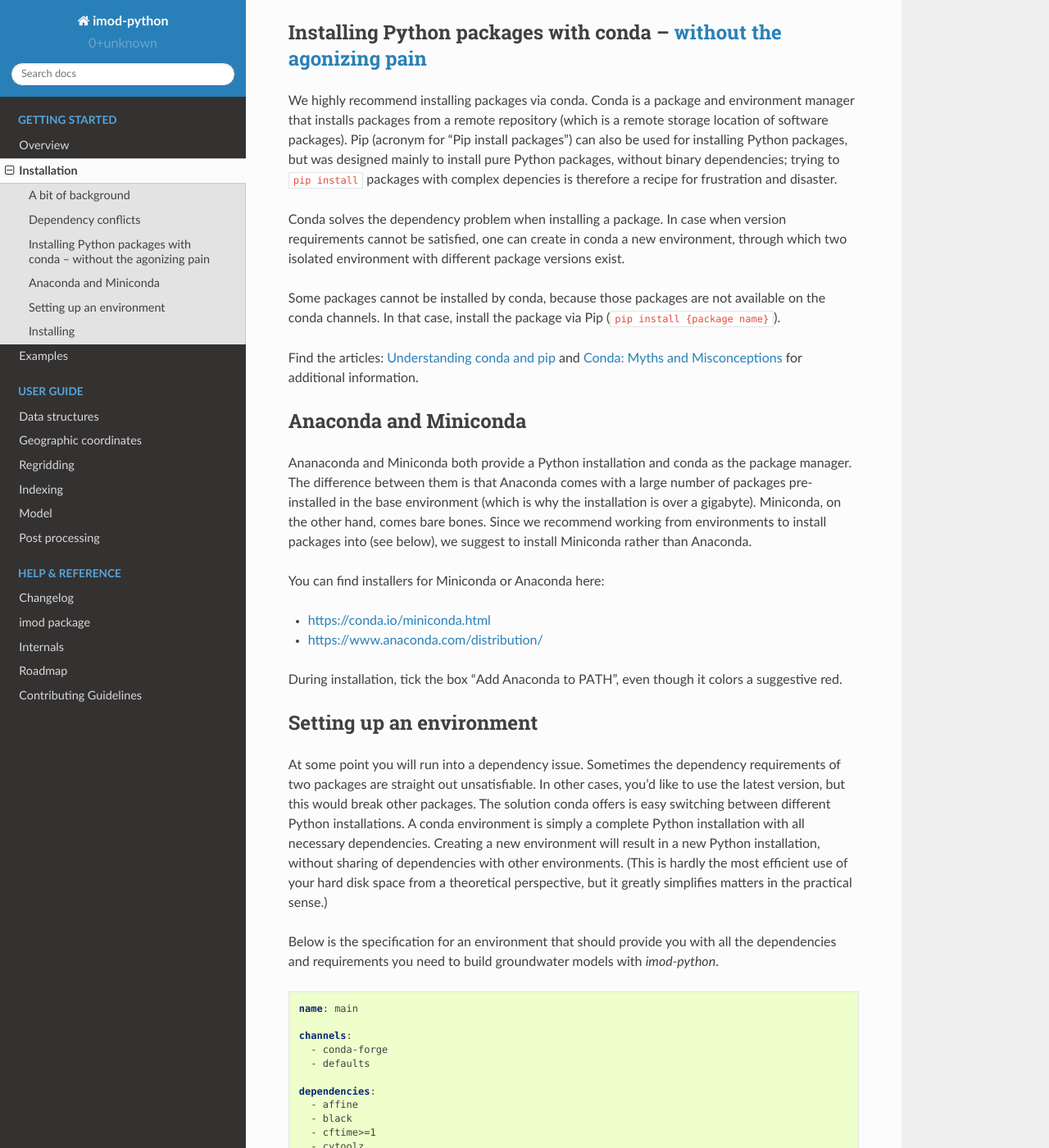
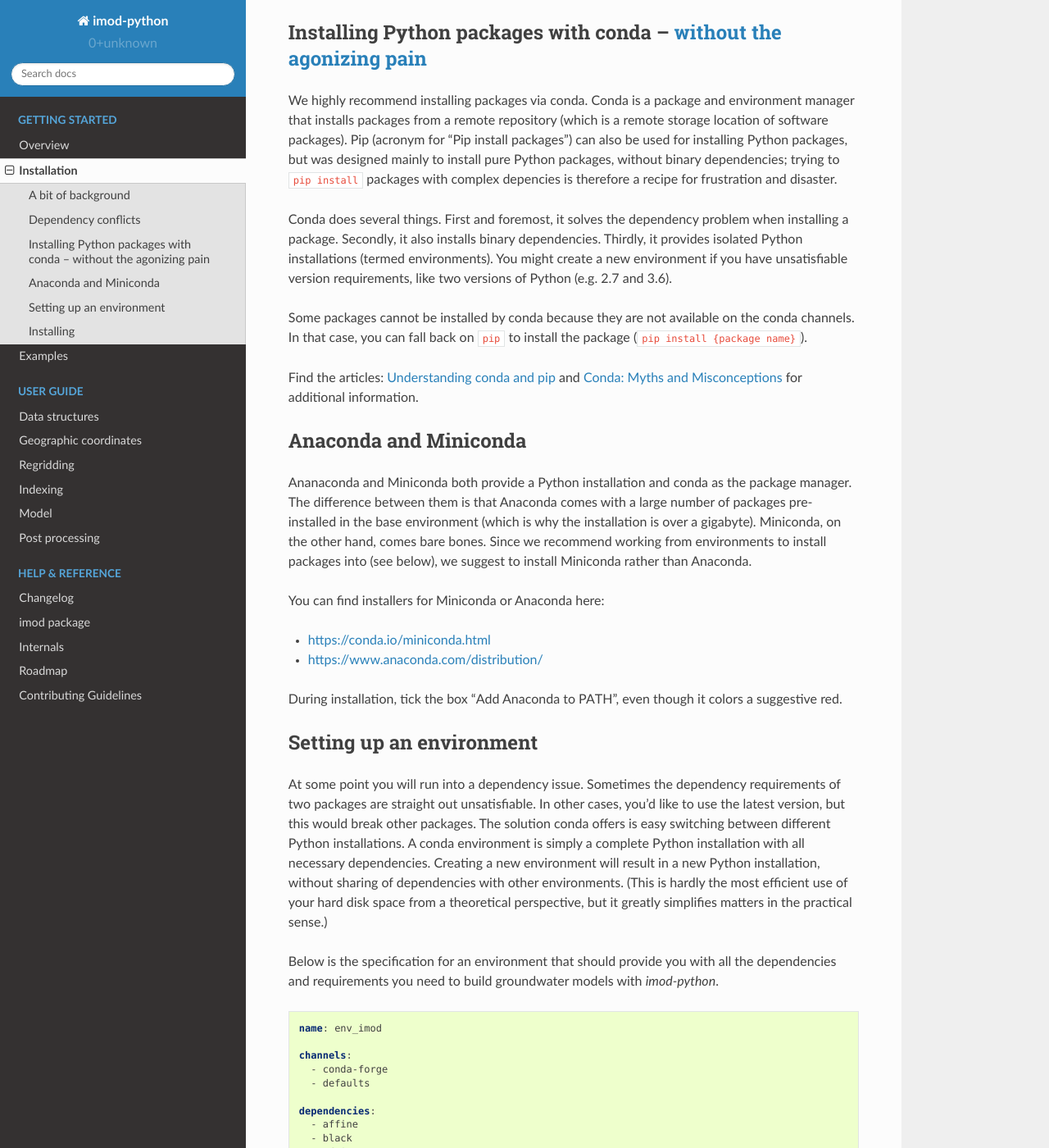
Before and after one commit to Deltares/imod-python, a Sphinx documentation site: the page built from docs/installation.rst, in a window 1280 px wide and 1400 px high, scrolled down 1494 px. Shown: the whole window at 82% size. Built offline with Sphinx 7.4.7 and the Read the Docs theme 2.0.0, drawn with Linux system fonts in a browser that asks for light colours; some of the changed text lies outside the part shown.

Commit message:
Some edits and clarification

```diff
--- a/docs/installation.rst
+++ b/docs/installation.rst
@@ -83,14 +83,15 @@ designed mainly to install pure Python packages, without binary dependencies;
 trying to ``pip install`` packages with complex depencies is therefore a
 recipe for frustration and disaster.
 
-Conda solves the dependency problem when installing a package. In case when
-version requirements cannot be satisfied, one can create in conda a new
-environment, through which two isolated environment with different package
-versions exist.
+Conda does several things. First and foremost, it solves the dependency
+problem when installing a package. Secondly, it also installs binary
+dependencies. Thirdly, it provides isolated Python installations (termed
+environments). You might create a new environment if you have unsatisfiable
+version requirements, like two versions of Python (e.g. 2.7 and 3.6).
 
-Some packages cannot be installed by conda, because those packages are not
-available on the conda channels. In that case, install the package via Pip
-(``pip install {package name}``).
+Some packages cannot be installed by conda because they are not available on
+the conda channels. In that case, you can fall back on ``pip`` to install the
+package (``pip install {package name}``).
 
 Find the articles: `Understanding conda and pip
 <https://www.anaconda.com/understanding-conda-and-pip/>`_ and `Conda: Myths
@@ -138,7 +139,7 @@ with `imod-python`.
 
 .. code-block:: yaml
 
-    name: main
+    name: env_imod
 
     channels:
       - conda-forge
@@ -171,7 +173,7 @@ Save this text into a file called ``environment.yml``, location doesn't
 really matter. In your command prompt, ``cd`` to this location and run:
 ``conda env create -f environment.yml``
 
-This will create a conda environment named ``main`` as it is specified in the
+This will create a conda environment named ``env_imod`` as it is specified in the
 file.
 
 Environments can be "activated" by running ``conda activate {name of
@@ -195,13 +197,13 @@ installs the latest released version from the `Python Package Index
 use ``conda install -c conda-forge imod``.
 
 Since we're currently in the process of adding a lot of features, the version
-on PyPI doesn't always install the carry the latest updates. To get the
-latest version, activate the environment, clone the reposistory to a
-repository of choice, and do a "development install":
+on PyPI or conda-forge doesn't always install the carry the latest updates.
+To get the latest version, activate the environment, clone the reposistory to
+a repository of choice, and do a "development install":
 
 .. code-block:: console
 
-  activate main
+  activate env_imod
   git clone https://gitlab.com/deltares/imod/imod-python.git
   cd imod-python
   pip install -e .
```
Also changed, not shown: other parts of docs/installation.rst (+1 -0 lines).
